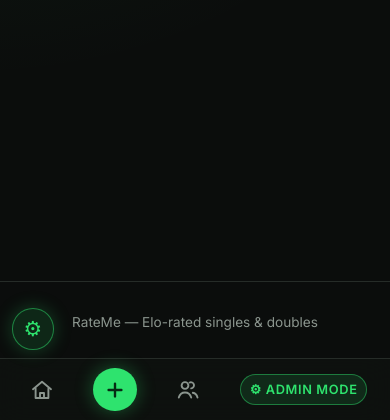
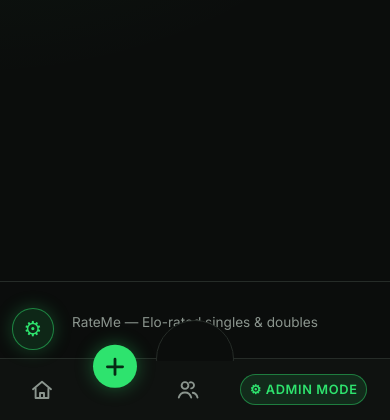
Before and after one commit to ananwkma/BadmintonRatings, a Flask app: page /groups/ in a window 390 px wide. Shown: the part 424-844 px from the top of the page. Run offline with Flask 3, Linux system fonts and the light colour scheme; the visitor is signed in with stand-in values (Sample User, id 1); data that the repository does not hold is empty.

Commit message:
Dock the record button in a notched bottom bar; order it first on desktop
On mobile the green + rises through the tab bar with the grey
boundary line curving around its cradle. On desktop the + sits left
of the home icon; flex order keeps it centered on mobile.

https://claude.ai/code/session_01CdfaaUHc9wNfLguDEafuL7

```diff
--- a/app/static/style.css
+++ b/app/static/style.css
@@ -904,15 +904,46 @@ td a { color: var(--ink); font-weight: 600; }
     left: 0;
     right: 0;
     z-index: 20;
-    background: rgba(15, 18, 16, 0.92);
-    backdrop-filter: blur(14px);
-    -webkit-backdrop-filter: blur(14px);
+    background: #0f1210;
     border-top: 1px solid var(--border);
     display: flex;
     justify-content: space-around;
+    align-items: center;
     gap: 0;
     padding: 0.55rem 0.4rem calc(0.55rem + env(safe-area-inset-bottom));
   }
+  /* notch: the bar's grey line curves around the raised record button */
+  .nav-links::before {
+    content: "";
+    position: absolute;
+    top: 0;
+    left: 50%;
+    width: 76px;
+    height: 76px;
+    transform: translate(-50%, -50%);
+    border-radius: 50%;
+    background: var(--bg);
+    border: 1px solid var(--border);
+  }
+  .nav-links::after {
+    content: "";
+    position: absolute;
+    top: 2px;
+    left: 50%;
+    transform: translateX(-50%);
+    width: 86px;
+    height: 42px;
+    background: #0f1210;
+  }
+  .nav-links > a, .nav-links > .inline-form { position: relative; z-index: 1; }
+  /* on mobile the record button sits in the center notch */
+  .nav-links a[aria-label="Home"] { order: -1; }
+  .nav-record {
+    width: 3.4rem;
+    height: 3.4rem;
+    transform: translateY(-1.45rem);
+  }
+  .nav-record svg { width: 26px; height: 26px; }
   .nav-links a, .nav-links .linklike { font-size: 0.78rem; padding: 0.3rem 0.55rem; }
   .nav-links .admin-logout { display: none; }
   .admin-gear { bottom: 4.4rem; left: 0.75rem; width: 2.6rem; height: 2.6rem; }
--- a/app/templates/base.html
+++ b/app/templates/base.html
@@ -30,19 +30,19 @@
     <a class="brand" href="{{ url_for('index') }}">Rate<span class="brand-me">Me</span></a>
     <div class="nav-links">
       {% if current_group or is_admin() %}
+        <a class="nav-icon nav-record" href="{{ url_for('matches.record_shortcut') }}"
+           aria-label="Record a game" title="Record a game">
+          <svg viewBox="0 0 24 24" fill="none" stroke="currentColor" stroke-width="2.6"
+               stroke-linecap="round" width="22" height="22">
+            <path d="M12 5v14M5 12h14"/>
+          </svg>
+        </a>
         <a class="nav-icon" href="{{ url_for('index') }}" aria-label="Home" title="Home">
           <svg viewBox="0 0 24 24" fill="none" stroke="currentColor" stroke-width="1.9"
                stroke-linecap="round" stroke-linejoin="round" width="24" height="24">
             <path d="M3 11.2 12 3.8l9 7.4"/>
             <path d="M5.6 10.4V20h12.8v-9.6"/>
             <path d="M10 20v-5h4v5"/>
-          </svg>
-        </a>
-        <a class="nav-icon nav-record" href="{{ url_for('matches.record_shortcut') }}"
-           aria-label="Record a game" title="Record a game">
-          <svg viewBox="0 0 24 24" fill="none" stroke="currentColor" stroke-width="2.6"
-               stroke-linecap="round" width="22" height="22">
-            <path d="M12 5v14M5 12h14"/>
           </svg>
         </a>
         <a class="nav-icon" href="{{ url_for('players.search') }}" aria-label="Players" title="Players">
```
